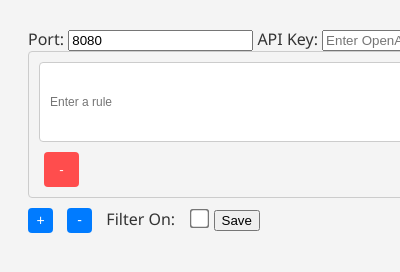
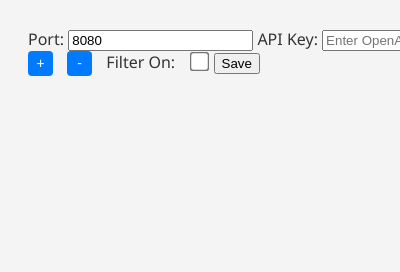
Before and after one commit to jaxs-ribs/filter, a browser extension: page pkg/extension/popup.html in a window 400 px wide. Shown: the top 272 px of the page. Drawn offline with Linux system fonts and the light colour scheme; no server answers.

Commit message:
Remove default ui

```diff
--- a/pkg/extension/popup.html
+++ b/pkg/extension/popup.html
@@ -11,10 +11,6 @@
     <label for="api-key">API Key:</label>
     <input type="text" id="api-key" placeholder="Enter OpenAI API Key">
     <div id="rules-container">
-        <div class="rule">
-            <input type="text" placeholder="Enter a rule">
-            <button class="remove-rule">-</button>
-        </div>
     </div>
     <button id="add-rule">+</button>
     <button id="remove-rule">-</button>
```
